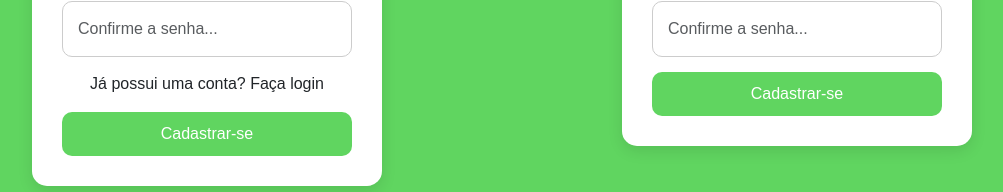
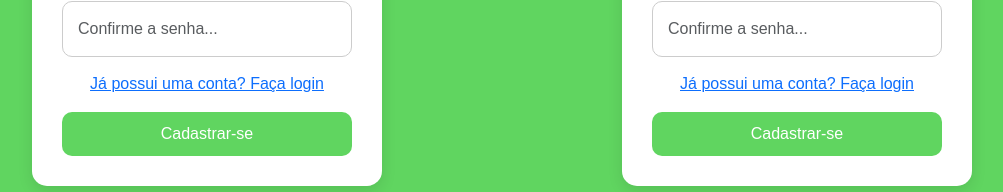
Before and after one commit to JaoVitorz/Pet-Joyful---Projeto-Integrador--NextJs, a Next.js app in the folder pet-joyful/: page /registro in a window 1280 px wide. Shown: the part 512-704 px from the top of the page, without its empty margins (138-1141 px from the left). Built offline with nearby package versions, Linux system fonts and the light colour scheme.

Commit message:
adicionado url de login

```diff
--- a/pet-joyful/src/app/registro/page.tsx
+++ b/pet-joyful/src/app/registro/page.tsx
@@ -28,8 +28,8 @@ export default function Registro() {
             </div>
             <a href="/login">
             </a>
-            <p className="text-center">Já possui uma conta? Faça login</p>
-            <a href="/login"> </a>
+           <a href="/login"> <p className="text-center">Já possui uma conta? Faça login</p>
+             </a>
               <a href="/login"><button className="form-btn">Cadastrar-se</button></a>
 
           </div>
@@ -62,11 +62,14 @@ export default function Registro() {
             </div>
             <div className="form-group">
               <label htmlFor="confirmaSenhaONG">Confirme a senha:</label>
+
               <input type="password" id="confirmaSenhaONG" className="form-control" placeholder="Confirme a senha..." />
             </div>
             <a href="/login">
-              <button className="form-btn">Cadastrar-se</button>
+            <a href="/login"> <p className="text-center">Já possui uma conta? Faça login</p> </a>
+              <a href="/login"><button className="form-btn">Cadastrar-se</button></a>
             </a>
+
           </div>
         </div>
       </div>
```
